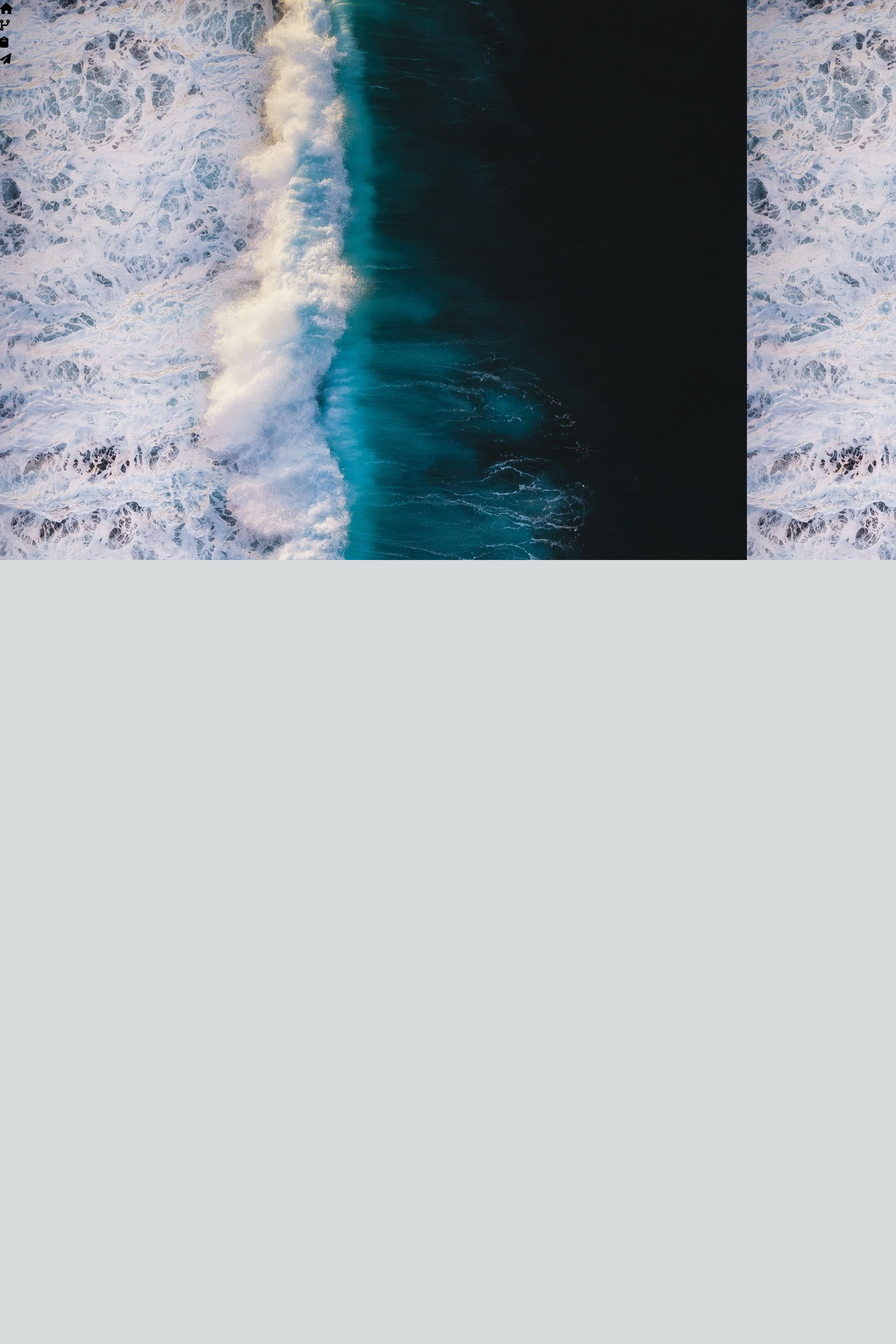
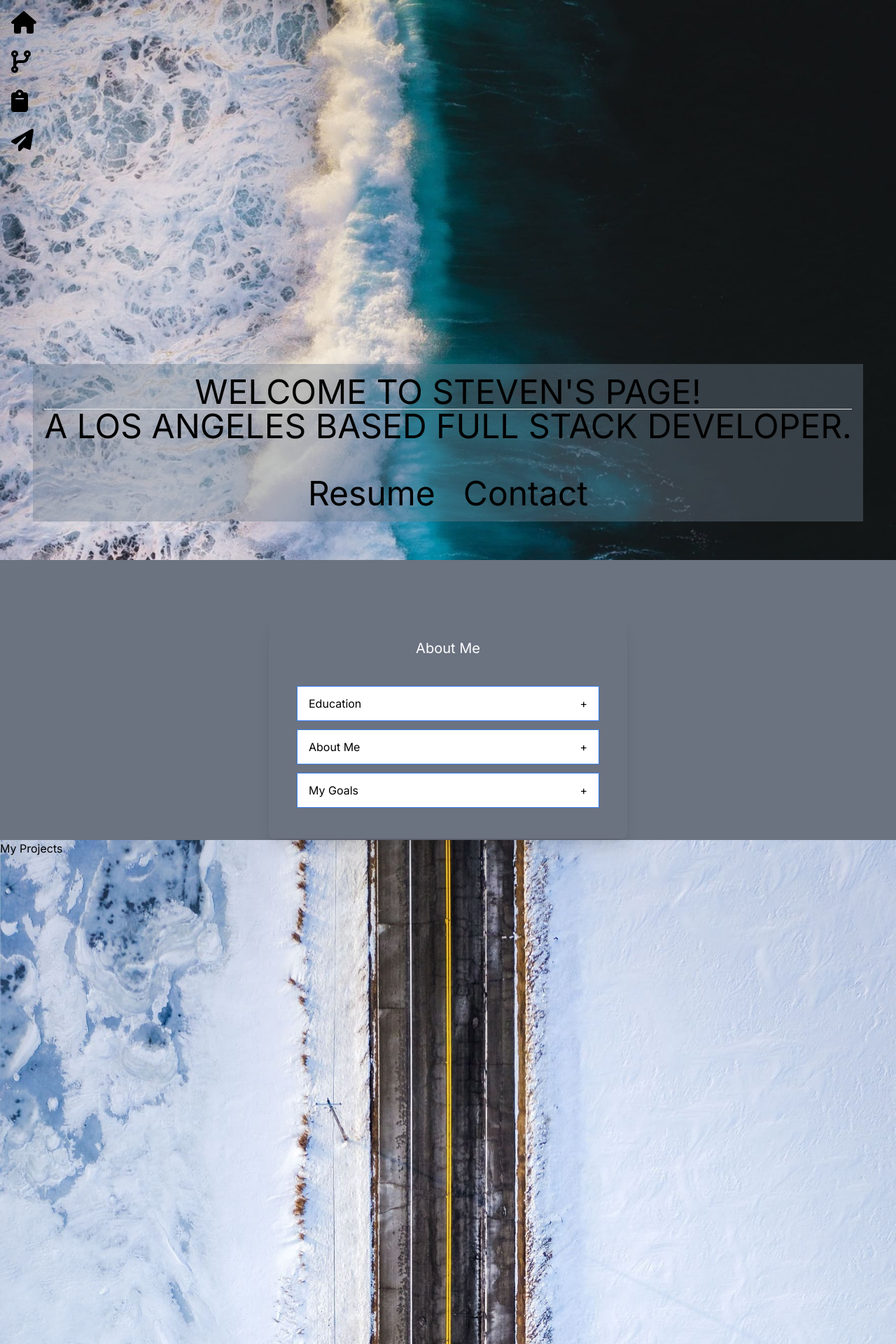
Before and after one commit to Proper-Stevo/Portfolio, a Next.js app: page / in a window 1280 px wide. Shown: the top 1920 px of the page at 70% size. Before the commit the page ends 800 px from the top, so only its background shows below. Built offline with nearby package versions, Linux system fonts and the light colour scheme.

Commit message:
layout components and files

```diff
--- /dev/null
+++ b/app/components/Aboutme.js
@@ -0,0 +1,44 @@
+import React from "react";
+
+function About() {
+    return (
+        <div className="aboutMe bg-gray-500 ">
+            <div class='flex items-center justify-center pt-20 text-black'>
+                <div class='w-full max-w-lg px-10 py-8 mx-auto bg-transparent rounded-lg shadow-xl'>
+                    <h1 class="text-xl mb-10 text-center text-white text-3xl">About Me</h1>
+
+                    <details class="w-full bg-white border border-blue-500 cursor-pointer mb-3">
+                        <summary class="w-full bg-white text-dark flex justify-between px-4 py-3  after:content-['+']">Education</summary>
+                        <p class="px-4 py-3">
+                            UCLA Extension: Full Stack Developer Program.
+                            Fluent in numerous languages and frameworks including (but not limited to): HTML, Node.Js, CSS, JavaScript,
+                            React, and many more. Passionate, motivated and well-versed developer available and open for inquiries.
+                        </p>
+                    </details>
+
+                    <details class="w-full bg-white border border-blue-500 cursor-pointer mb-3">
+                        <summary class="w-full bg-white text-dark flex justify-between px-4 py-3 after:content-['+']">About Me</summary>
+                        <p class="px-4 py-3">
+                            Steven Barrios here! I love programming, writing, speaking, learning, traveling and food. I do spend most of my free
+                            time with my dog or learning about new techologies. Aside from visiting cournties and experiencing new foods and cultures,
+                            I enjoy nature and scenic views with a good cup of coffee. Los Angeles Native.
+                        </p>
+                    </details>
+
+                    <details class="w-full bg-white border border-blue-500 cursor-pointer mb-3">
+                        <summary class="w-full bg-white text-dark flex justify-between px-4 py-3  after:content-['+']">
+                            My Goals
+                        </summary>
+                        <p class="px-4 py-3">
+                            As an aspiring new developer I want to accomplish many things in life. I want a great career with a company that cares about its
+                            employees and has good values. I want to help push the developer world into new heights, improve my skills constantly, network as
+                            much as I can and help out in my community as much as possible.
+                        </p>
+                    </details>
+                </div>
+            </div>
+        </div>
+    )
+}
+
+export default About;
--- a/app/components/Home.js
+++ b/app/components/Home.js
@@ -1,27 +1,49 @@
 import React from "react"
 import { FontAwesomeIcon } from "@fortawesome/react-fontawesome"
 import { faHouse, faCodeBranch, faClipboard, faPaperPlane } from "@fortawesome/free-solid-svg-icons"
+import About from "./Aboutme"
 
 function Home() {
   return (
     <div className="backgroundOne">
-        <div className="flex justify-center ">
-          <div className="ml-6 flex w-10 space-y-10">
-              <ul>
-                <li className="p-5">
-                  <FontAwesomeIcon icon={faHouse} className="h-2"/>
+      <nav className="flex sm:justify-left p-2">
+        <ul className="p-2">
+          <li className="">
+            <button>
+          <FontAwesomeIcon icon={faHouse} size="2xl" href="#home"/>
+          </button>
           </li>
-                <li className="p-5">
-                  <FontAwesomeIcon icon={faCodeBranch} />
+          <br />
+          <li className="">
+            <button>
+          <FontAwesomeIcon icon={faCodeBranch} size="2xl" href="#GitHub"/>
+          </button>
           </li>
-                <li className="p-5">
-                <FontAwesomeIcon icon={faClipboard} />
+          <br />
+          <li>
+            <button>
+          <FontAwesomeIcon icon={faClipboard} size="2xl" href="#resume"/>
+          </button>
           </li>
-                <li className="p-5">
-                  <FontAwesomeIcon icon={faPaperPlane} />
+          <br />
+          <li>
+            <button>
+          <FontAwesomeIcon icon={faPaperPlane} size="2xl" href="#contactMe"/>
+          </button>
           </li>
         </ul>
-            </div>
+      </nav>
+      <div className='contentOne flex min-h-screen items-center text-center text-5xl' id='home'>
+            <span className='img-txt m-auto'><h1>Welcome To Steven's Page!</h1>
+                <hr /> A Los Angeles based Full Stack Developer. <br />
+                <br />
+                <button className='pr-5' href="https://drive.google.com/uc?export=download&id=1iV5j5P_et0GTuy0DrwxBGn44veV339_i">
+                    Resume
+                </button>
+                <button className='pl-5' href="#contact">
+                    Contact
+                </button>
+            </span>
         </div>
     </div>
   )
--- /dev/null
+++ b/app/components/Icons.js
@@ -0,0 +1,25 @@
+import React from "react";
+
+function Icons() {
+    return (
+        <div className="resume-box grid grid-flow-row auto-rows-max">
+        <img src="./images/icons8-css3-144.png" />
+        <img src="./images/icons8-html-5-144.png" />
+        <img src="./images/icons8-babel-144.png" />
+        <img src="./images/icons8-express-js-144.png" />
+        <img src="./images/icons8-github-144.png" />
+        <img src="./images/icons8-javascript-144.png" />
+        <img src="./images/icons8-magento-144.png" />
+        <img src="./images/icons8-mongodb-144.png" />
+        <img src="./images/icons8-my-sql-144.png" />
+        <img src="./images/icons8-node-js-144.png" />
+        <img src="./images/icons8-react-144.png" />
+        <img src="./images/icons8-redux-144.png" />
+        <img src="./images/icons8-sass-144.png" />
+        <img src="./images/icons8-tailwindcss-144.png" />
+        <img src="./images/icons8-wordpress-144.png" />
+        </div>
+    )
+}
+
+export default Icons;
--- /dev/null
+++ b/app/components/Projects.js
@@ -0,0 +1,13 @@
+import React from "react";
+
+function Projects () {
+    return (
+        <>
+        <div className="background2">
+            My Projects
+        </div>
+        </>
+    )
+}
+
+export default Projects;
--- a/app/globals.css
+++ b/app/globals.css
@@ -18,16 +18,91 @@
 
 body {
   color: rgb(var(--foreground-rgb));
-  background: linear-gradient(
-      to bottom,
+  background: linear-gradient(to bottom,
       transparent,
-      rgb(var(--background-end-rgb))
-    )
-    rgb(var(--background-start-rgb));
+      rgb(var(--background-end-rgb))) rgb(var(--background-start-rgb));
 }
 
 .backgroundOne {
   background-image: url("../public/images/newBG3.jpg");
   width: 100%;
   height: 100vh;
+  background-repeat: no-repeat;
+  background-size: cover;
 }
+
+
+details summary::-webkit-details-marker {
+  display: none;
+}
+
+
+details[open] summary {
+  background: black;
+  color: white
+}
+
+details[open] summary::after {
+  content: "-";
+}
+
+details[open] summary~* {
+  animation: slideDown 0.3s ease-in-out;
+}
+
+details[open] summary p {
+  opacity: 0;
+  animation-name: showContent;
+  animation-duration: 0.6s;
+  animation-delay: 0.2s;
+  animation-fill-mode: forwards;
+  margin: 0;
+}
+
+@keyframes showContent {
+  from {
+    opacity: 0;
+    height: 0;
+  }
+
+  to {
+    opacity: 1;
+    height: auto;
+  }
+}
+
+@keyframes slideDown {
+  from {
+    opacity: 0;
+    height: 0;
+    padding: 0;
+  }
+
+  to {
+    opacity: 1;
+    height: auto;
+  }
+}
+
+
+.contentOne span.img-txt {
+  background-color: rgba(108, 122, 137, .4);
+  text-transform: uppercase;
+  padding: 1rem;
+}
+
+.aboutMe {
+  height: 50vh;
+}
+
+.background2 {
+  background-image: url("../public/images/newBG2.jpg");
+  width: 100%;
+  height: 100vh;
+  background-repeat: no-repeat;
+  background-size: cover;
+}
+
+.resume-box {
+  background-color: #333;
+}
--- a/app/page.js
+++ b/app/page.js
@@ -1,10 +1,16 @@
 import Image from 'next/image'
-import Home from './components/Home'
+import Home from './components/Home';
+import About from './components/Aboutme';
+import Projects from './components/Projects';
+import Icons from './components/Icons';
 
 export default function Homer() {
   return (
-    <main className="flex min-h-screen flex-col items-center justify-between p-24">
+    <main>
       <Home />
+      <About />
+      <Projects />
+      <Icons />
     </main>
   )
 }
--- a/tailwind.config.js
+++ b/tailwind.config.js
@@ -1,8 +1,8 @@
 /** @type {import('tailwindcss').Config} */
 module.exports = {
   content: [
-    './src/pages/**/*.{js,ts,jsx,tsx,mdx}',
-    './src/components/**/*.{js,ts,jsx,tsx,mdx}',
+    './app/pages/**/*.{js,ts,jsx,tsx,mdx}',
+    './app/components/**/*.{js,ts,jsx,tsx,mdx}',
     './src/app/**/*.{js,ts,jsx,tsx,mdx}',
   ],
   theme: {
```
Lines whose indentation alone changed are shown as unchanged.
